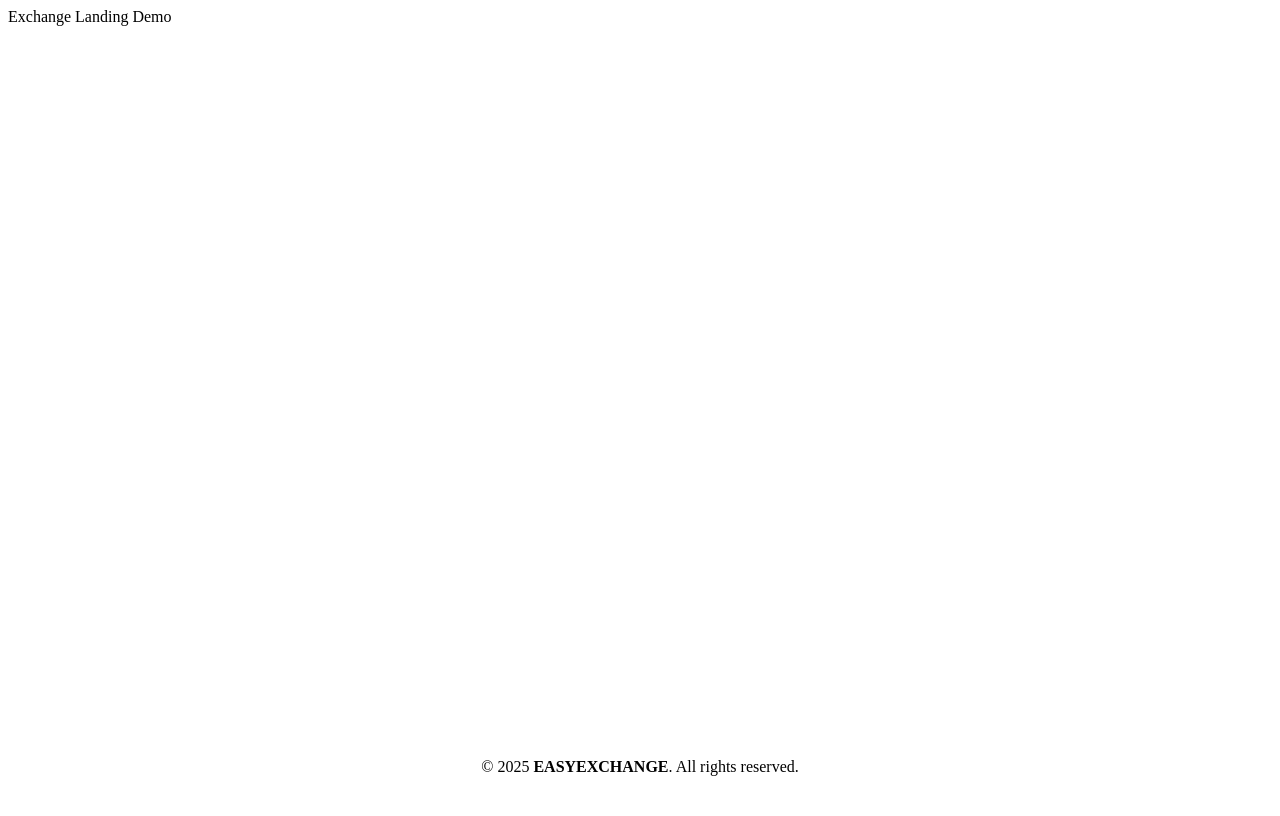
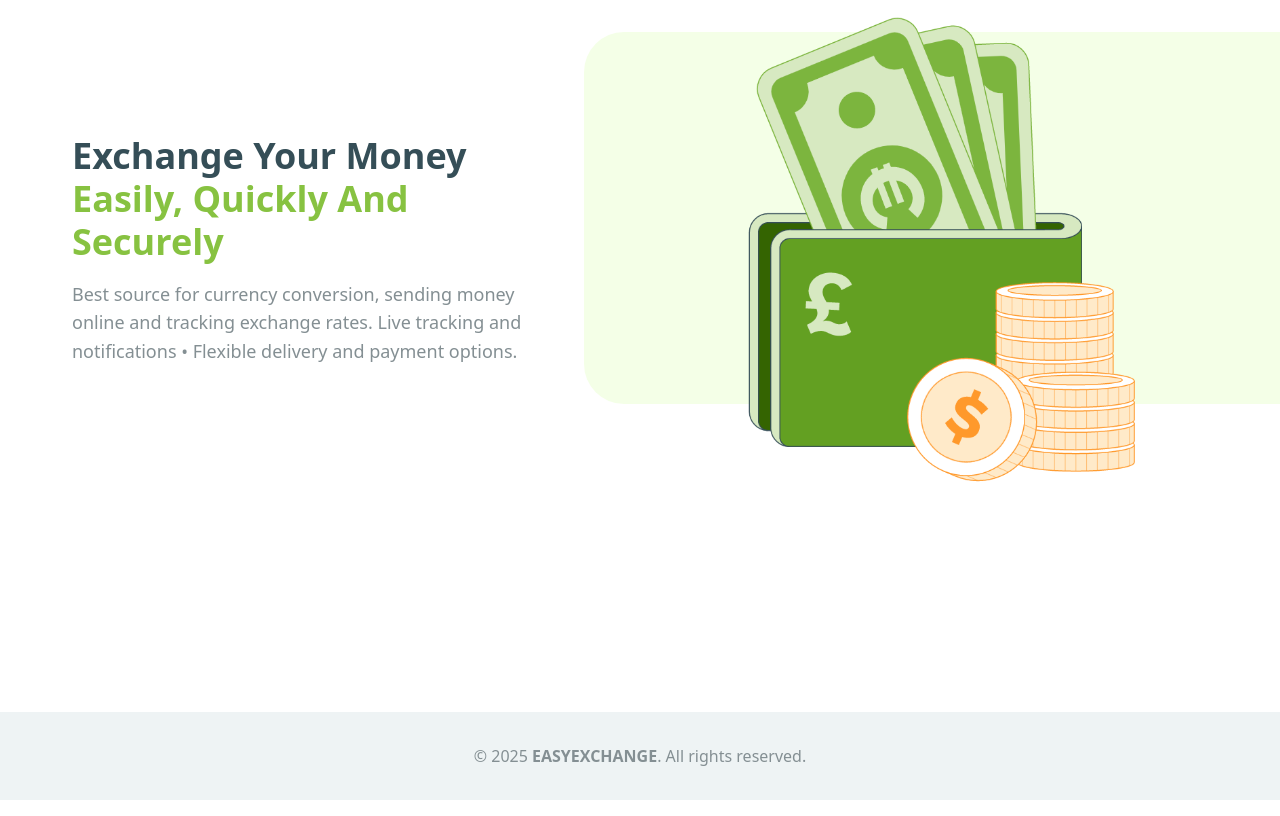
Before and after one commit to HelloNeptune/exchange-landing-demo, a React (Vite) app: page / in a window 1280 px wide. Built offline with nearby package versions, Linux system fonts and the light colour scheme.

Commit message:
EXL: Add reset, globals scss, Hero component

```diff
--- a/src/App.tsx
+++ b/src/App.tsx
@@ -1,10 +1,11 @@
+import { Hero } from "./components/hero";
 import styles from "./app.module.scss";
 
 export default function App() {
   return (
     <div className={styles.app}>
       <main className={styles.main}>
-        Exchange Landing Demo
+        <Hero />
       </main>
       <footer className={styles.footer}>
         <div className={`container ${styles['footer-container']}`}>
--- /dev/null
+++ b/src/components/hero.module.scss
@@ -0,0 +1,73 @@
+.hero {
+  width: 100%;
+  background-color: var(--card);
+}
+
+
+.button {
+  display: inline-flex;
+  width: 160px;
+  ;
+}
+
+.content {
+  position: relative;
+  display: flex;
+  max-width: 460px;
+  flex-direction: column;
+  gap: 1.5rem;
+  z-index: 1;
+}
+
+.text-content {
+  display: flex;
+  flex-direction: column;
+  gap: 1rem;
+}
+
+.title {
+  color: var(--brand-dark);
+  margin: 0;
+}
+
+.title-highlight {
+  color: var(--brand-green);
+}
+
+.description {
+  color: var(--brand-gray);
+  font-size: 1.125rem;
+  line-height: 1.6;
+  margin: 0;
+}
+
+.image-container {
+  position: relative;
+}
+
+.background-blur {
+  position: absolute;
+  background-color: #e9ffcf;
+  opacity: 0.5;
+  border-radius: 2.5rem;
+  top: 2rem;
+  bottom: 6rem;
+  left: -5rem;
+  right: -60rem;
+}
+
+.image-wrapper {
+  position: relative;
+}
+
+.hero-image {
+  max-width: 32rem;
+  max-height: 500px;
+  border-radius: 1rem;
+  margin: 0 auto;
+  display: block;
+
+  @media (max-width: 768px) {
+    max-width: 16rem;
+  }
+}
--- /dev/null
+++ b/src/components/hero.tsx
@@ -0,0 +1,39 @@
+import { ArrowRight } from "lucide-react";
+import styles from "./hero.module.scss";
+
+export function Hero() {
+  return (
+    <section className={styles.hero}>
+      <div className='container x2'>
+        <div className="grid gap-12 items-center md-grid-cols-2">
+          <div className={styles.content}>
+            <div className={styles['text-content']}>
+              <h1 className={styles.title}>
+                Exchange Your Money{" "}
+                <span className={styles['title-highlight']}>
+                  Easily, Quickly And Securely
+                </span>
+              </h1>
+              <p className={styles.description}>
+                Best source for currency conversion, sending
+                money online and tracking exchange rates. Live
+                tracking and notifications • Flexible delivery
+                and payment options.
+              </p>
+            </div>
+          </div>
+          <div className={styles['image-container']}>
+            <div className={styles['background-blur']}></div>
+            <div className={styles['image-wrapper']}>
+              <img
+                src="/hero.png"
+                alt="Currency Exchange"
+                className={styles['hero-image']}
+              />
+            </div>
+          </div>
+        </div>
+      </div>
+    </section>
+  );
+}
--- /dev/null
+++ b/src/globals.scss
@@ -0,0 +1,77 @@
+// Global utility classes
+.container {
+  position: relative;
+  margin-left: auto;
+  margin-right: auto;
+  padding-left: 1rem;
+  padding-right: 1rem;
+  max-width: 1200px;
+
+  &.x2 {
+    max-width: 1200px;
+  }
+
+  @media (min-width: 640px) {
+    padding-left: 1.5rem;
+    padding-right: 1.5rem;
+  }
+
+  @media (min-width: 1024px) {
+    padding-left: 2rem;
+    padding-right: 2rem;
+  }
+}
+
+.grid {
+  display: grid;
+}
+
+.gap-8 {
+  gap: 2rem;
+}
+
+.gap-12 {
+  gap: 3rem;
+}
+
+@media (min-width: 768px) {
+  .md-grid-cols-2 {
+    grid-template-columns: repeat(2, minmax(0, 1fr));
+  }
+
+  .md-grid-cols-3 {
+    grid-template-columns: repeat(3, minmax(0, 1fr));
+  }
+}
+
+.items-center {
+  align-items: center;
+}
+
+.w-full {
+  width: 100%;
+}
+
+.py-16 {
+  padding-top: 4rem;
+  padding-bottom: 4rem;
+}
+
+.px-4 {
+  padding-left: 1rem;
+  padding-right: 1rem;
+}
+
+@media (min-width: 640px) {
+  .sm-px-6 {
+    padding-left: 1.5rem;
+    padding-right: 1.5rem;
+  }
+}
+
+@media (min-width: 1024px) {
+  .lg-px-8 {
+    padding-left: 2rem;
+    padding-right: 2rem;
+  }
+}
--- /dev/null
+++ b/src/index.scss
@@ -0,0 +1,230 @@
+:root,
+:host {
+  --font-sans: Proxima Nova, ui-sans-serif, system-ui, sans-serif, Apple Color Emoji, Segoe UI Emoji, Segoe UI Symbol, Noto Color Emoji;
+  --font-mono: ui-monospace, SFMono-Regular, Menlo, Monaco, Consolas, "Liberation Mono", "Courier New", monospace;
+  --color-white: #fff;
+  --spacing: .25rem;
+  --container-lg: 32rem;
+  --container-2xl: 42rem;
+  --font-size: 16px;
+  --text-xs: .75rem;
+  --text-xs--line-height: calc(1 / .75);
+  --text-sm: .875rem;
+  --text-sm--line-height: calc(1.25 / .875);
+  --text-base: 1rem;
+  --text-base--line-height: calc(1.5 / 1);
+  --text-xl: 1.25rem;
+  --text-xl--line-height: calc(1.75 / 1.25);
+  --text-2xl: 1.5rem;
+  --text-3xl: 1.875rem;
+  --text-4xl: 2.25rem;
+  --font-weight-normal: 400;
+  --font-weight-medium: 500;
+  --font-weight-semibold: 600;
+  --font-weight-bold: 700;
+  --default-transition-duration: .15s;
+  --default-transition-timing-function: cubic-bezier(.4, 0, .2, 1);
+  --default-font-family: var(--font-sans);
+  --default-font-feature-settings: var(--font-sans--font-feature-settings);
+  --default-font-variation-settings: var(--font-sans--font-variation-settings);
+  --brand-green: #87c241;
+  --brand-green-dark: #63a022;
+  --brand-gray: #848f93;
+  --brand-dark: #354e57;
+  --background: #eef3f4;
+  --foreground: #354e57;
+  --card: #fff;
+  --card-foreground: #354e57;
+  --popover: #fff;
+  --popover-foreground: #354e57;
+  --primary: #87c241;
+  --primary-foreground: #fff;
+  --secondary: #63a022;
+  --muted: #dfedcf;
+  --muted-foreground: #848f93;
+  --accent: #87c241;
+  --accent-foreground: #fff;
+  --destructive: #ef4444;
+  --border: #dfedcf;
+  --input: #0000;
+  --input-background: #fff;
+  --font-weight-bold: 700;
+  --font-weight-semibold: 600;
+  --font-weight-medium: 500;
+  --ring: #87c241;
+
+}
+
+*,
+:after,
+:before,
+::backdrop {
+  box-sizing: border-box;
+  border: 0 solid;
+  margin: 0;
+  padding: 0;
+}
+
+
+html,
+body,
+:host {
+  -webkit-text-size-adjust: 100%;
+  tab-size: 4;
+  line-height: 1.5;
+  font-family: var(--default-font-family, ui-sans-serif, system-ui, sans-serif, "Apple Color Emoji", "Segoe UI Emoji", "Segoe UI Symbol", "Noto Color Emoji");
+  font-feature-settings: var(--default-font-feature-settings, normal);
+  font-variation-settings: var(--default-font-variation-settings, normal);
+  -webkit-tap-highlight-color: transparent;
+}
+
+html {
+  font-size: var(--font-size);
+}
+
+body {
+  line-height: inherit;
+  color: var(--foreground);
+}
+
+hr {
+  height: 0;
+  color: inherit;
+  border-top-width: 1px;
+}
+
+abbr:where([title]) {
+  -webkit-text-decoration: underline dotted;
+  text-decoration: underline dotted;
+}
+
+h1,
+h2,
+h3,
+h4,
+h5,
+h6 {
+  font-size: inherit;
+  font-weight: inherit;
+}
+
+h1 {
+  font-size: var(--text-4xl);
+  font-weight: var(--font-weight-bold);
+  line-height: 1.2;
+}
+
+a {
+  color: inherit;
+  -webkit-text-decoration: inherit;
+  -webkit-text-decoration: inherit;
+  text-decoration: inherit;
+}
+
+b,
+strong {
+  font-weight: bolder;
+}
+
+code,
+kbd,
+samp,
+pre {
+  font-size: 1em;
+}
+
+small {
+  font-size: 80%;
+}
+
+sub,
+sup {
+  vertical-align: baseline;
+  font-size: 75%;
+  line-height: 0;
+  position: relative;
+}
+
+sub {
+  bottom: -.25em;
+}
+
+sup {
+  top: -.5em;
+}
+
+table {
+  text-indent: 0;
+  border-color: inherit;
+  border-collapse: collapse;
+}
+
+:-moz-focusring {
+  outline: auto;
+}
+
+progress {
+  vertical-align: baseline;
+}
+
+summary {
+  display: list-item;
+}
+
+ol,
+ul,
+menu {
+  list-style: none;
+}
+
+img,
+svg,
+video,
+canvas,
+audio,
+iframe,
+embed,
+object {
+  vertical-align: middle;
+  display: block;
+}
+
+img,
+video {
+  max-width: 100%;
+  height: auto;
+}
+
+button,
+input,
+select,
+optgroup,
+textarea {
+  font: inherit;
+  font-feature-settings: inherit;
+  font-variation-settings: inherit;
+  letter-spacing: inherit;
+  color: inherit;
+  opacity: 1;
+  background-color: #0000;
+  border-radius: 0;
+}
+
+::placeholder {
+  opacity: 1;
+  color: currentColor;
+}
+
+textarea {
+  resize: vertical;
+}
+
+button,
+input:where([type="button"], [type="reset"], [type="submit"]) {
+  appearance: button;
+}
+
+* {
+  border-color: var(--border);
+  outline-color: var(--ring);
+}
--- a/src/main.tsx
+++ b/src/main.tsx
@@ -1,5 +1,7 @@
 
   import { createRoot } from "react-dom/client";
   import App from "./App";
+  import "./index.scss";
+  import "./globals.scss";
 
   createRoot(document.getElementById("root")!).render(<App />);
```
